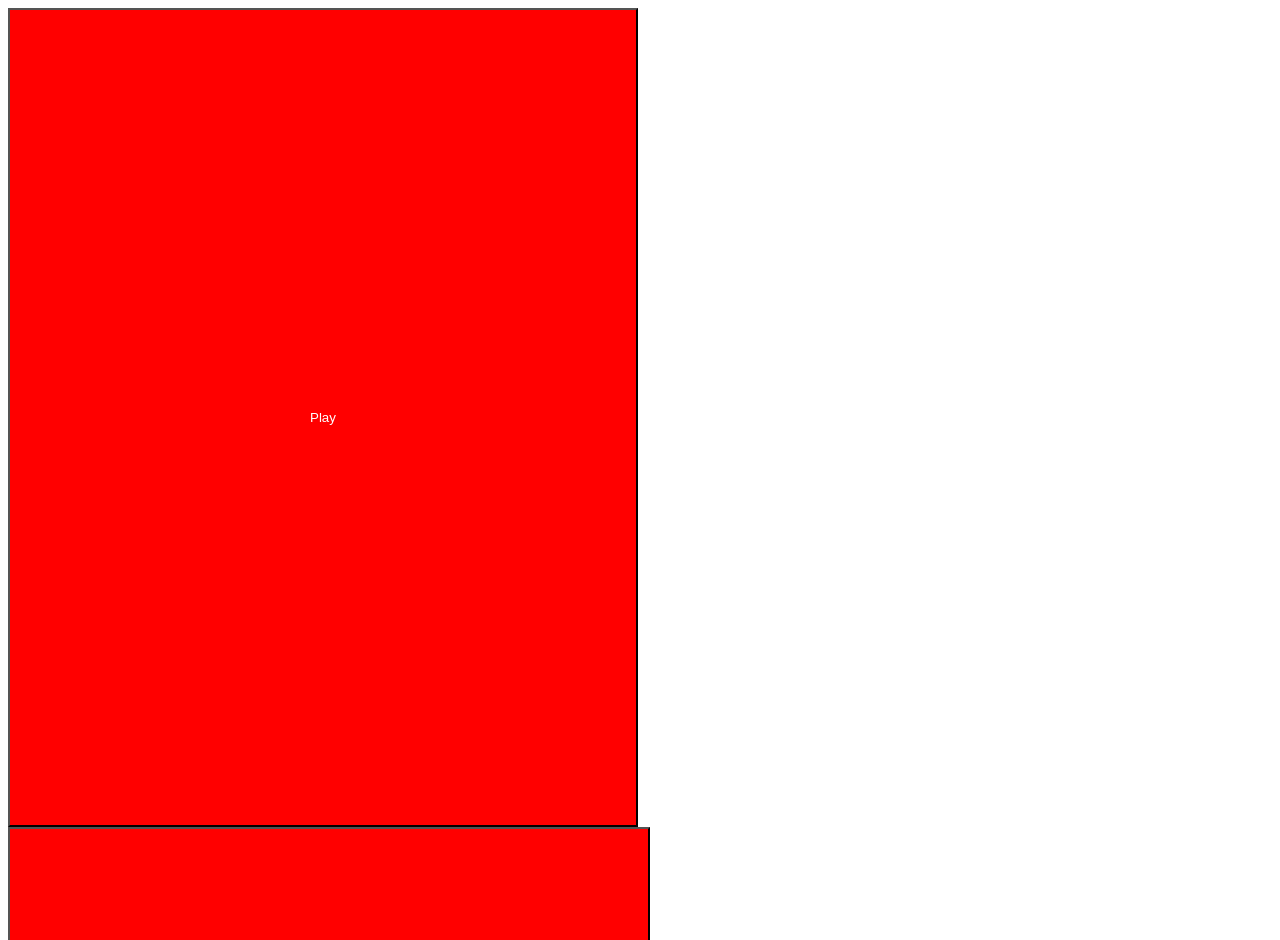
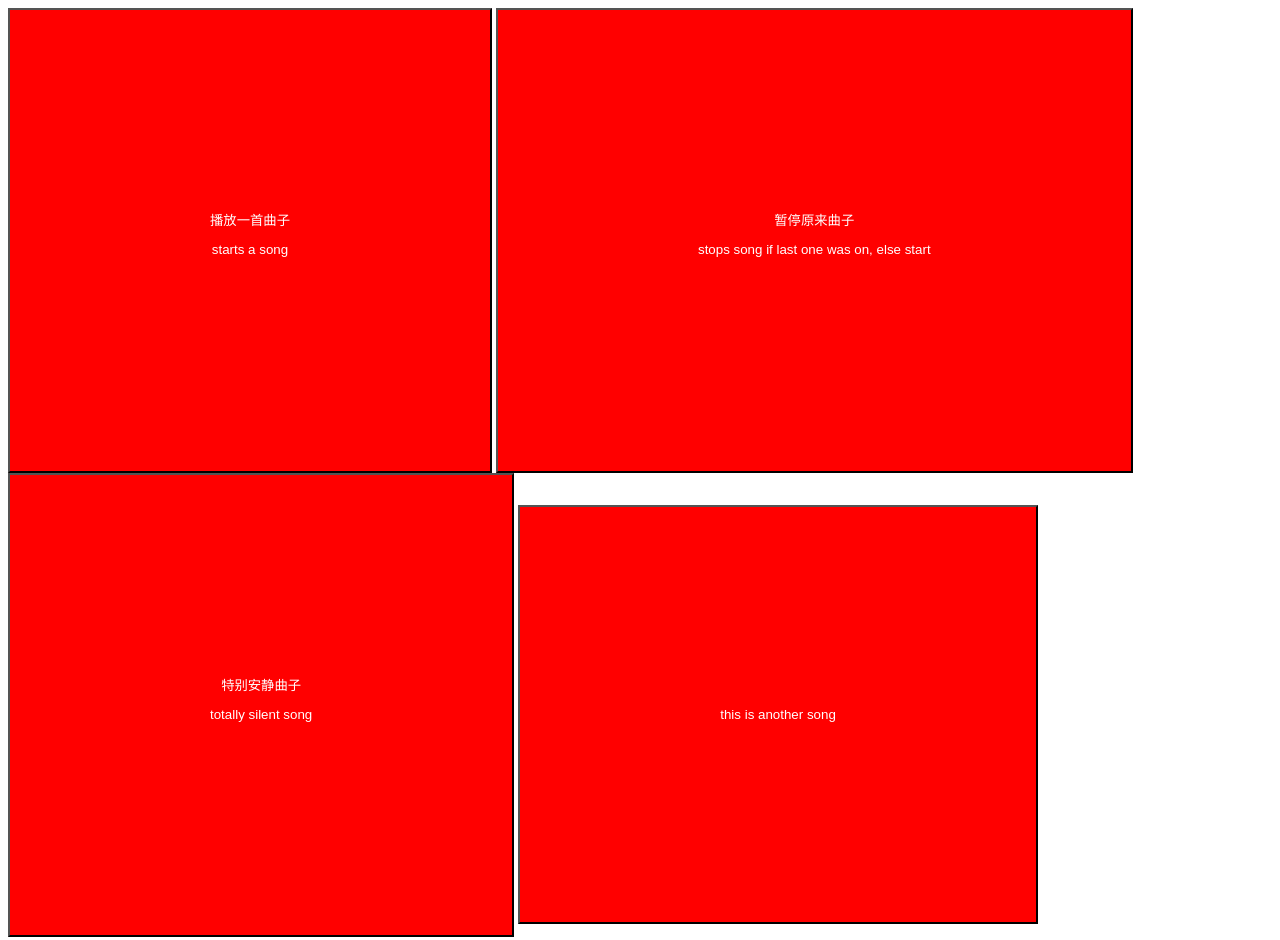
Before and after one commit to teachmewell/test, a plain HTML site: page fina.html in a window 1280 px wide. Shown: the top 940 px of the page. Drawn offline with Linux system fonts and the light colour scheme.

Commit message:
Update fina.html

```diff
--- a/fina.html
+++ b/fina.html
@@ -14,7 +14,8 @@ content="width=device-width, initial-scale=0.8">
 <style>
  .btn { background-color: red;
       color: white;
-padding:400px 300px;}
+
+padding:200px 200px;}
 </style>
 
    </head>
@@ -23,16 +24,25 @@ padding:400px 300px;}
 
    <body>
 
-<button class="btn" onclick="playMusic()">Play</button>
-<button class="btn" onclick="pauseMusic()">Pause</button>
+<button class="btn" onclick="playMusic()"> 播放一首曲子<p> starts a song </p> </button>
+<button class="btn" onclick="pauseMusic()"> 暂停原来曲子 <p> stops song if last one was on, else start </p> </button>
+<button class="btn" onclick="pauseMusic()"> 特别安静曲子 <p>totally silent song</p> </button>
+<button class="btn" onclick="window.location.href =
+'https://www.yout-ube.com/watch?v=dQw4w9WgXcQ&list=RDdQw4w9WgXcQ&start_radio=1'"> this is another song </button>
 
 <script>
 const song = new Audio("https://www.marxists.org/history/ussr/sounds/mp3/soviet-anthem1944.mp3");
 const so = new Audio("https://www.marxists.org/history/ussr/sounds/mp3/soviet-anthem.mp3")
+const wor = new Audio("https://upload.wikimedia.org/wikipedia/commons/3/35/%D0%93%D0%B8%D0%BC%D0%BD_%D0%A0%D0%BE%D1%81%D1%81%D0%B8%D0%B9%D1%81%D0%BA%D0%BE%D0%B9_%D0%A0%D0%B5%D1%81%D0%BF%D1%83%D0%B1%D0%BB%D0%B8%D0%BA%D0%B8_%D0%B8_%D0%A0%D0%94%D0%A4%D0%A0_%28%D0%A0%D0%B0%D0%B1%D0%BE%D1%87%D0%B0%D1%8F-%D0%9C%D0%B0%D1%80%D1%81%D0%B5%D0%BB%D1%8C%D0%B5%D0%B7%D0%B0%29.oga")
 
 function playMusic() {
+song.loop = true;
  song.play();
 }
+function work(){
+wor.play();
+}
+
 function pauseMusic() {
   so.play();
 }
```
